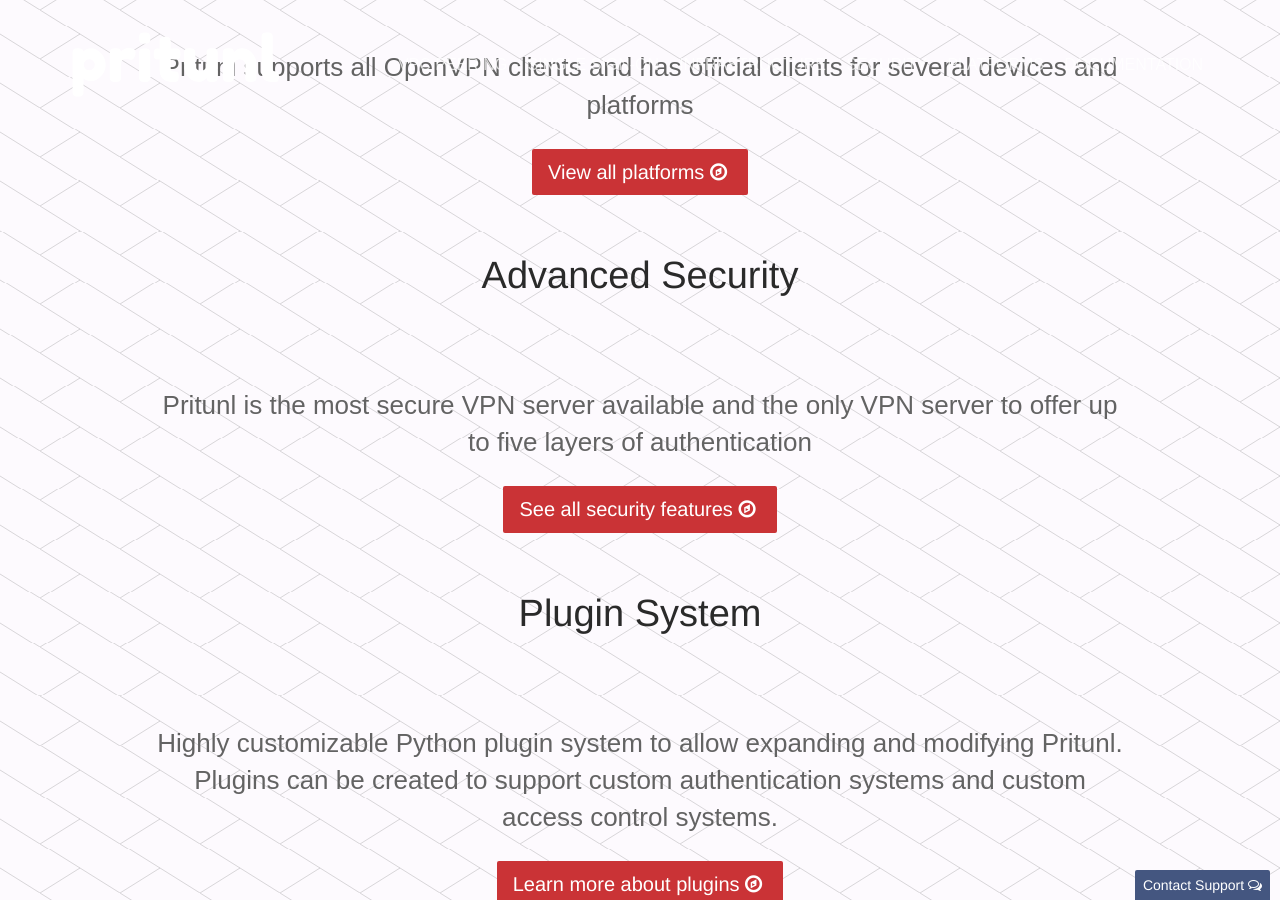
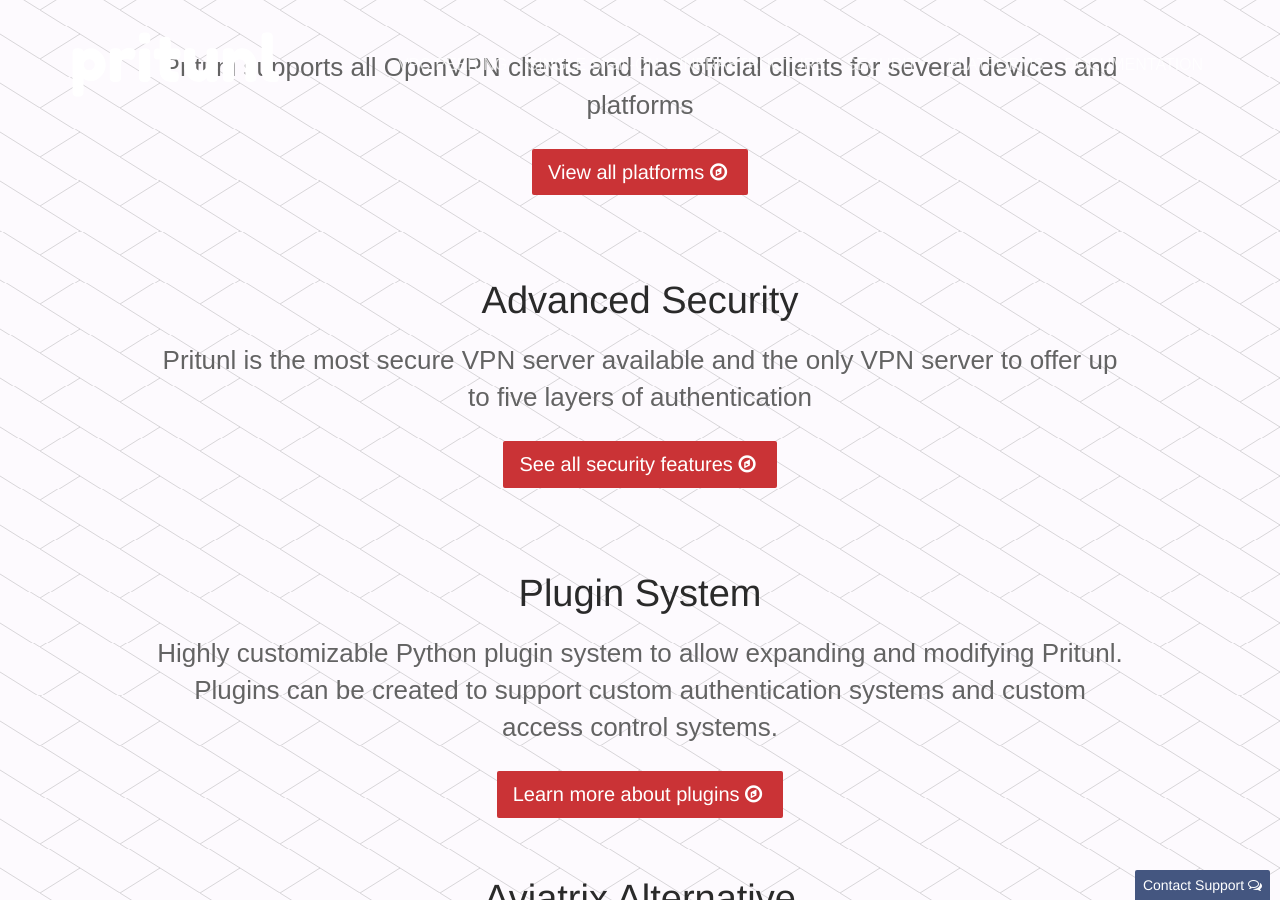
Before and after one commit to pritunl/pritunl.github.io, a Jekyll site: the page built from index.html, in a window 1280 px wide and 900 px high, scrolled down 3909 px. Built offline with Jekyll 4.4.1, drawn with Linux system fonts in a browser that asks for light colours; nearby versions of some CDN libraries; some web fonts are replaced; Markdown is read by kramdown in place of the engine named in the settings; comment, search, counter and statistics services are not loaded.

Commit message:
Remove empty sections

```diff
--- a/index.html
+++ b/index.html
@@ -101,23 +101,15 @@
         </div>
       </div>
       <div class="row">
-        <h2 class="title text-center">Advanced Security</h2>
-        <div class="item col-md-6 col-md-offset-3 col-sm-8 col-sm-offset-2 col-xs-8 col-xs-offset-2">
-        </div>
-      </div>
-      <div class="row">
         <div class="item feature-desc col-md-10 col-md-offset-1 col-sm-12 col-xs-12">
+          <h2 class="title text-center">Advanced Security</h2>
           <p>Pritunl is the most secure VPN server available and the only VPN server to offer up to five layers of authentication</p>
           <a class="title btn btn-lg scrollto" href="/security">See all security features <i class="fa fa-compass"></i></a>
         </div>
       </div>
       <div class="row">
-        <h2 class="title text-center">Plugin System</h2>
-        <div class="item col-md-6 col-md-offset-3 col-sm-8 col-sm-offset-2 col-xs-8 col-xs-offset-2">
-        </div>
-      </div>
-      <div class="row">
         <div class="item feature-desc col-md-10 col-md-offset-1 col-sm-12 col-xs-12">
+          <h2 class="title text-center">Plugin System</h2>
           <p>Highly customizable Python plugin system to allow expanding and modifying Pritunl. Plugins can be created to support custom authentication systems and custom access control systems.</p>
           <a class="title btn btn-lg scrollto" href="https://docs.pritunl.com/docs/plugins">Learn more about plugins <i class="fa fa-compass"></i></a>
         </div>
```
